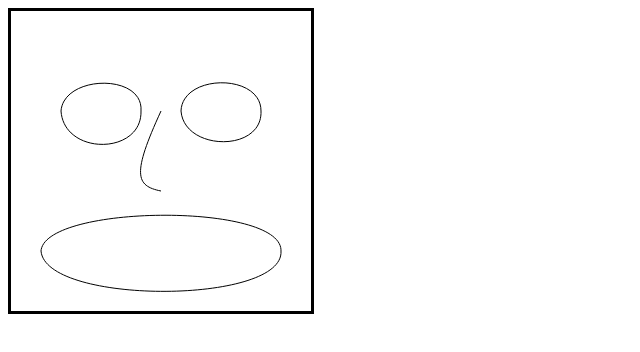
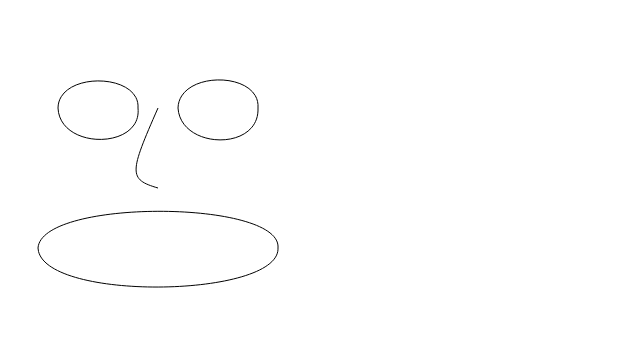
Before and after one commit to codepleb/face-generator, a plain HTML site: page index.html in a window 1280 px wide. Shown: the whole page, without its empty margins (0-640 px from the left). Drawn offline with Linux system fonts and the light colour scheme.

Commit message:
Refactor code

```diff
--- a/index.html
+++ b/index.html
@@ -10,7 +10,7 @@
   <body>
     <style>
       canvas {
-        border-style: solid;
+        /* border-style: solid; */
       }
     </style>
     <canvas id="face" width="300" height="300"></canvas>
@@ -50,7 +50,16 @@
         return number + Math.random() * RANDOM_FACTOR;
       }
 
-      const underlip = [
+      let underlip,
+        upperLip,
+        leftEyeUpper,
+        leftEyeLower,
+        rightEyeUpper,
+        rightEyeLower,
+        noseLeft;
+
+      function defineValues() {
+        underlip = [
           {
             x: UNDERLIP_START_X,
             y: UNDERLIP_CENTER_Y
@@ -69,9 +78,7 @@
           }
         ];
 
-      bezier(underlip);
-
-      const upperLip = [
+        upperLip = [
           {
             x: 30,
             y: 240
@@ -90,9 +97,7 @@
           }
         ];
 
-      bezier(upperLip);
-
-      const leftEyeUpper = [
+        leftEyeUpper = [
           {
             x: LEFT_EYE_START_X,
             y: EYE_CENTER_Y
@@ -111,9 +116,7 @@
           }
         ];
 
-      bezier(leftEyeUpper);
-
-      const leftEyeLower = [
+        leftEyeLower = [
           {
             x: LEFT_EYE_START_X,
             y: EYE_CENTER_Y
@@ -132,9 +135,26 @@
           }
         ];
 
-      bezier(leftEyeLower);
+        rightEyeUpper = [
+          {
+            x: RIGHT_EYE_START_X,
+            y: EYE_CENTER_Y
+          },
+          {
+            x: addRandomValueTo(170),
+            y: addRandomValueTo(60)
+          },
+          {
+            x: addRandomValueTo(250),
+            y: addRandomValueTo(60)
+          },
+          {
+            x: RIGHT_EYE_END_X,
+            y: EYE_CENTER_Y
+          }
+        ];
 
-      const rightEyeLower = [
+        rightEyeLower = [
           {
             x: RIGHT_EYE_START_X,
             y: EYE_CENTER_Y
@@ -153,30 +173,7 @@
           }
         ];
 
-      bezier(rightEyeLower);
-
-      const rightEyeUpper = [
-        {
-          x: RIGHT_EYE_START_X,
-          y: EYE_CENTER_Y
-        },
-        {
-          x: addRandomValueTo(170),
-          y: addRandomValueTo(60)
-        },
-        {
-          x: addRandomValueTo(250),
-          y: addRandomValueTo(60)
-        },
-        {
-          x: RIGHT_EYE_END_X,
-          y: EYE_CENTER_Y
-        }
-      ];
-
-      bezier(rightEyeUpper);
-
-      const noseLeft = [
+        noseLeft = [
           {
             x: NOSE_LEFT_CENTER_X,
             y: 100
@@ -194,8 +191,23 @@
             y: 180
           }
         ];
+      }
 
+      function drawFace() {
+        context.clearRect(0, 0, canvas.width, canvas.height);
+        bezier(underlip);
+        bezier(upperLip);
+        bezier(leftEyeUpper);
+        bezier(leftEyeLower);
+        bezier(rightEyeUpper);
+        bezier(rightEyeLower);
         bezier(noseLeft);
+      }
+
+      setInterval(() => {
+        defineValues();
+        drawFace();
+      }, 100);
     </script>
   </body>
 </html>
```
Lines whose indentation alone changed are shown as unchanged.
